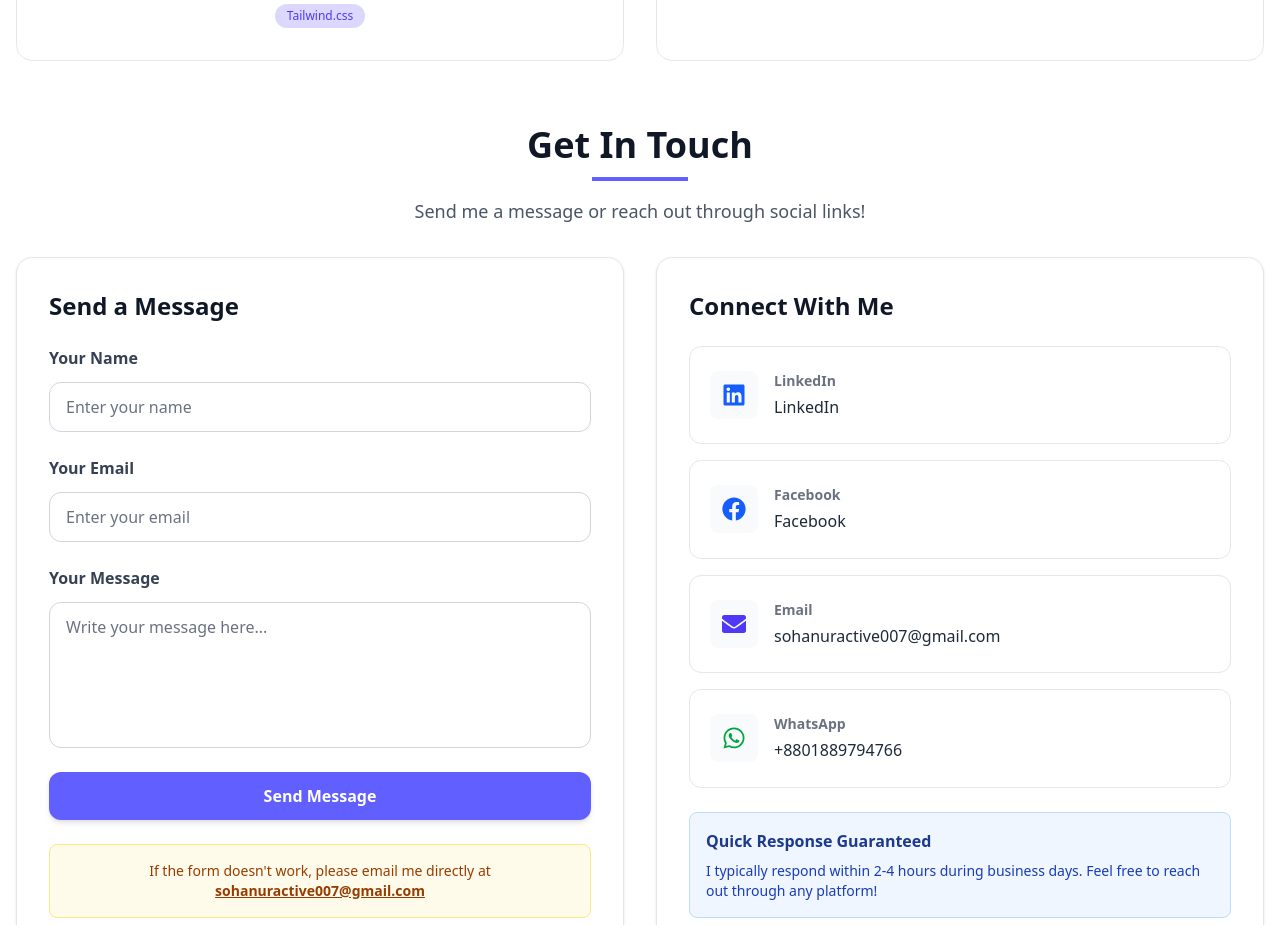
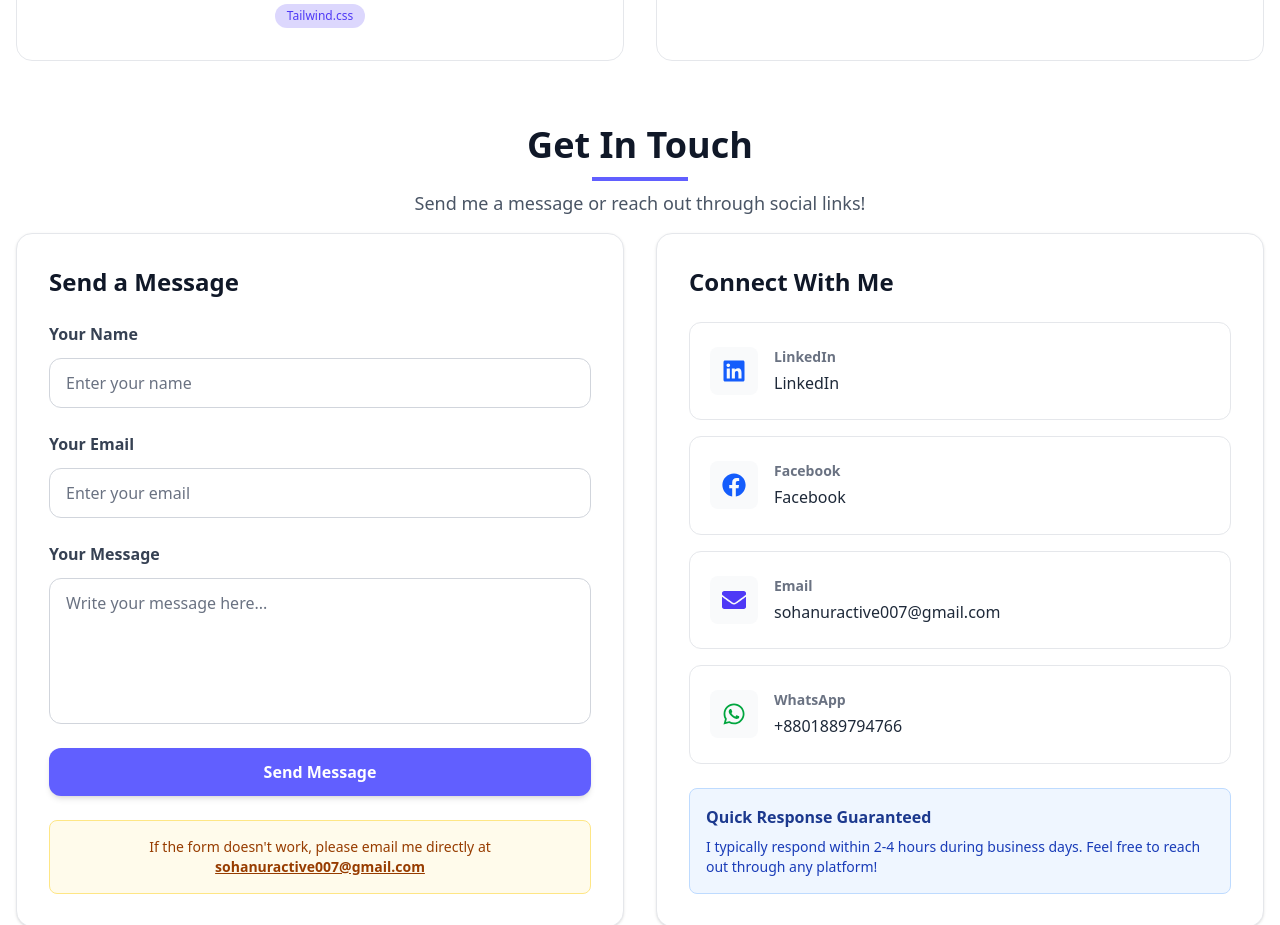
Before and after one commit to SohanurRahman007/my-portfolio-website, a React (Vite) app: page / in a window 1280 px wide. Shown: the part 3560-4485 px from the top of the page. Built offline with nearby package versions, Linux system fonts and the light colour scheme.

Commit message:
update the contact page

```diff
--- a/src/components/Contact.jsx
+++ b/src/components/Contact.jsx
@@ -133,7 +133,7 @@ const Contact = () => {
 
   return (
     <section id="contact" className="pt-16 px-4">
-      <div className="text-center mb-8">
+      <div className="text-center mb-4">
         <motion.h2
           initial={{ opacity: 0, y: 20 }}
           whileInView={{ opacity: 1, y: 0 }}
@@ -148,7 +148,7 @@ const Contact = () => {
           whileInView={{ opacity: 1, y: 0 }}
           transition={{ duration: 0.6, delay: 0.1 }}
           viewport={{ once: true }}
-          className="w-24 h-1 bg-indigo-500 mx-auto mt-3 mb-4"
+          className="w-24 h-1 bg-indigo-500 mx-auto mt-3 mb-2"
         ></motion.div>
         <motion.p
           initial={{ opacity: 0, y: 20 }}
```
